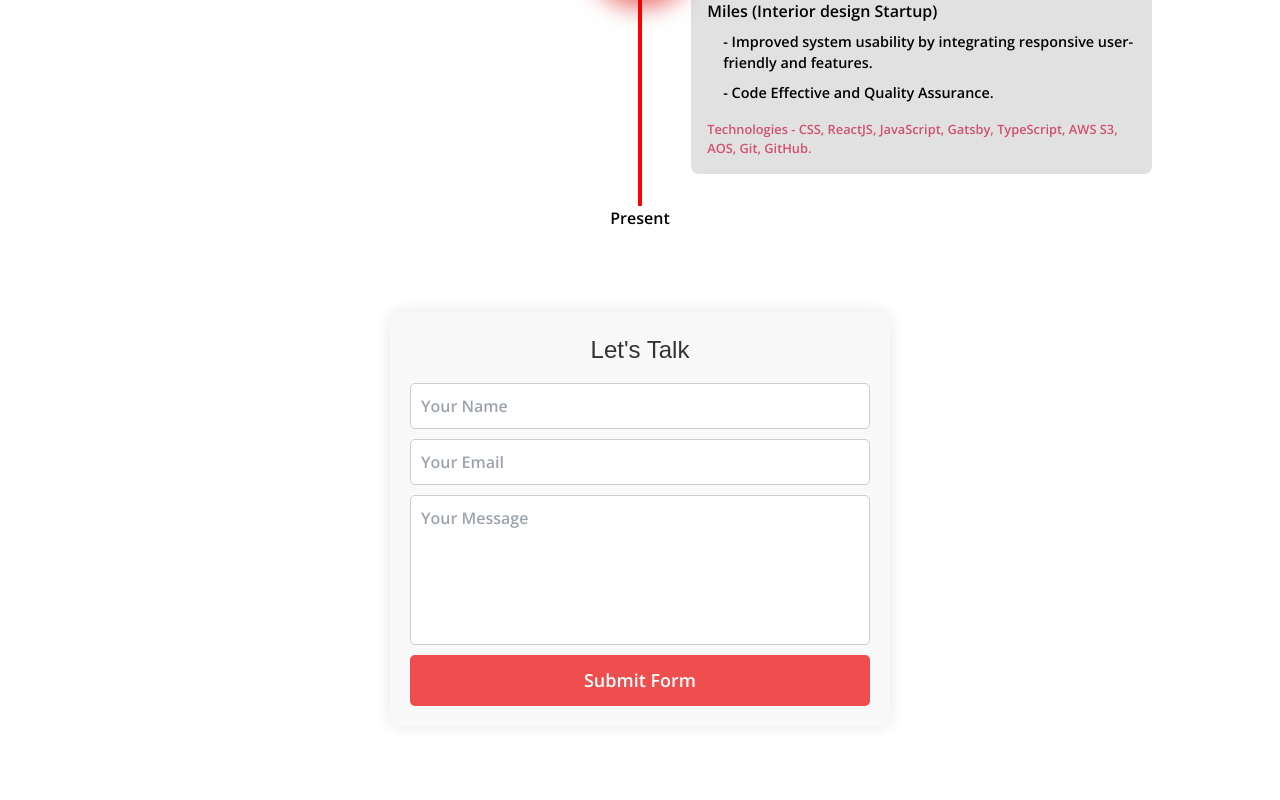
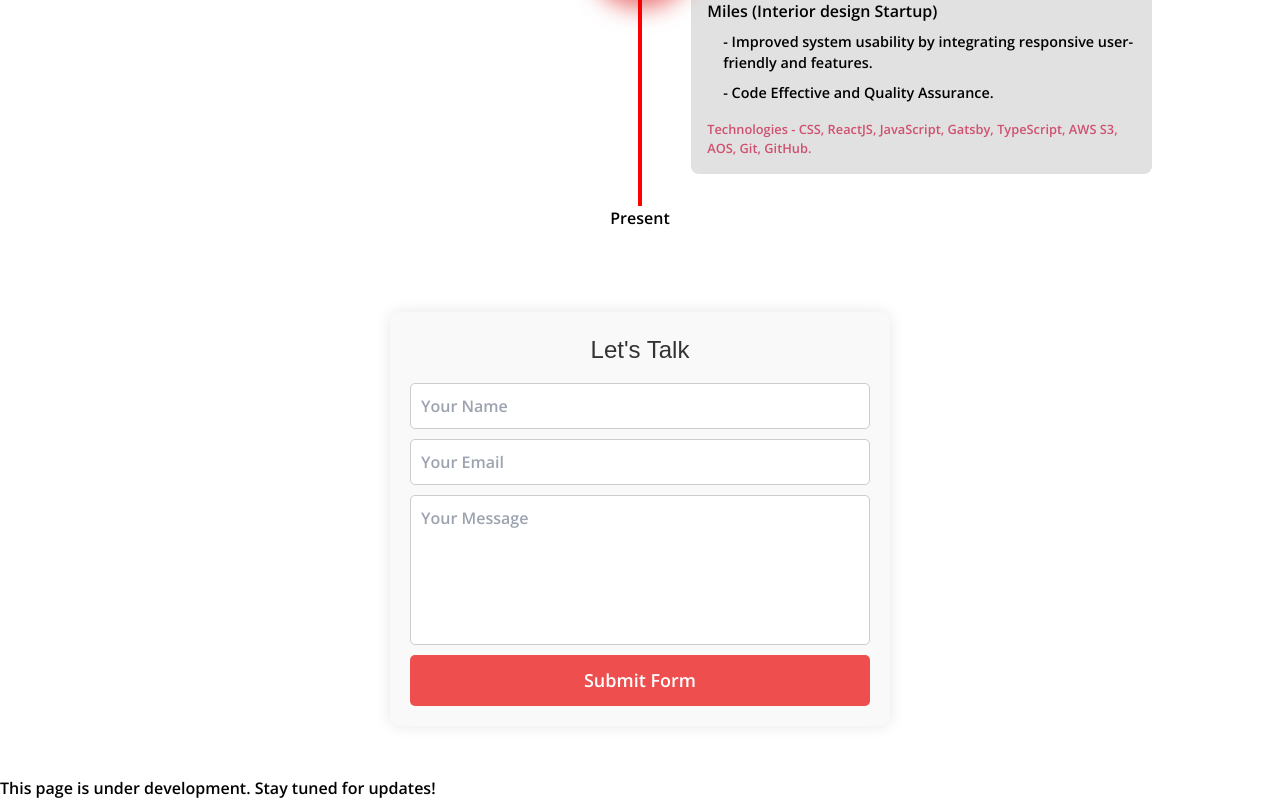
Before and after one commit to AdnanAhmed04/PortFolio, a React (Vite) app: page / in a window 1280 px wide. Shown: the part 3288-4088 px from the top of the page. Before the commit the page ends 4064 px from the top, so only its background shows below. Built offline with nearby package versions, Linux system fonts and the light colour scheme.

Commit message:
Update App.jsx

```diff
--- a/src/App.jsx
+++ b/src/App.jsx
@@ -360,6 +360,9 @@ return (
 
     <ContactForm />
     </section>
+<p>This page is under development. Stay tuned for updates!</p>
+
+
   </>
 );
 }
```
